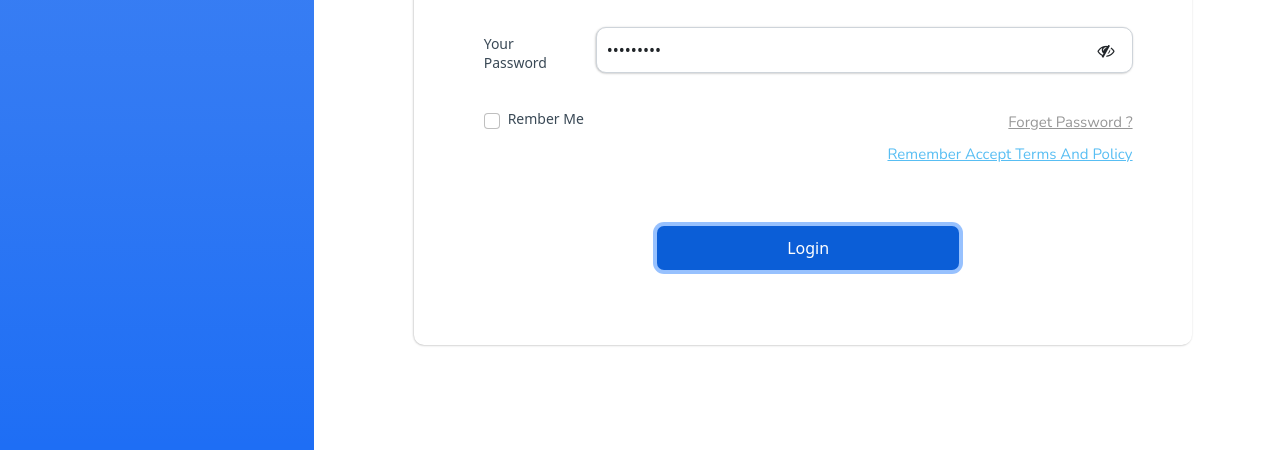
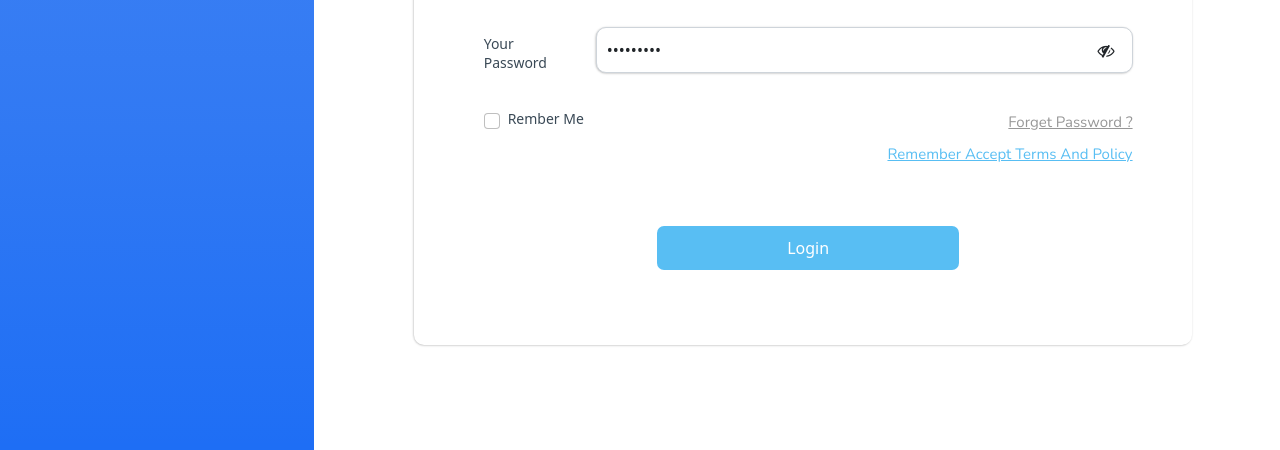
Before and after one commit to Maximus-Semo/dependLogin, a plain HTML site: page index.html in a window 1280 px wide. Both pictures are taken after typing "Sample", "Sample123" into the empty fields and a click on the button "Login". Shown: the part 350-800 px from the top of the page. Drawn offline with nearby package versions, Linux system fonts and the light colour scheme; files whose address does not match are found by name.

Commit message:
last update

```diff
--- a/index.html
+++ b/index.html
@@ -83,7 +83,7 @@
             <!-- here the button login -->
             <div class="form-group row">
                 <div class="col-sm-12 btnLogindiv">
-                <button type="submit" class="btn btn-primary" id="login">Login</button>
+                <button type="submit" class="btn text-white" id="login">Login</button>
                 </div>
             </div>
         </form>
--- a/style.css
+++ b/style.css
@@ -416,3 +416,10 @@
     -o-transition: all 0.5s;
     transition: all 0.5s;
 }
+.btnLogindiv button:focus{
+    -webkit-box-shadow:none ;
+            box-shadow:none ;
+}
+.btnLogindiv button:hover{
+    background: #299bd8e0;
+}
```
